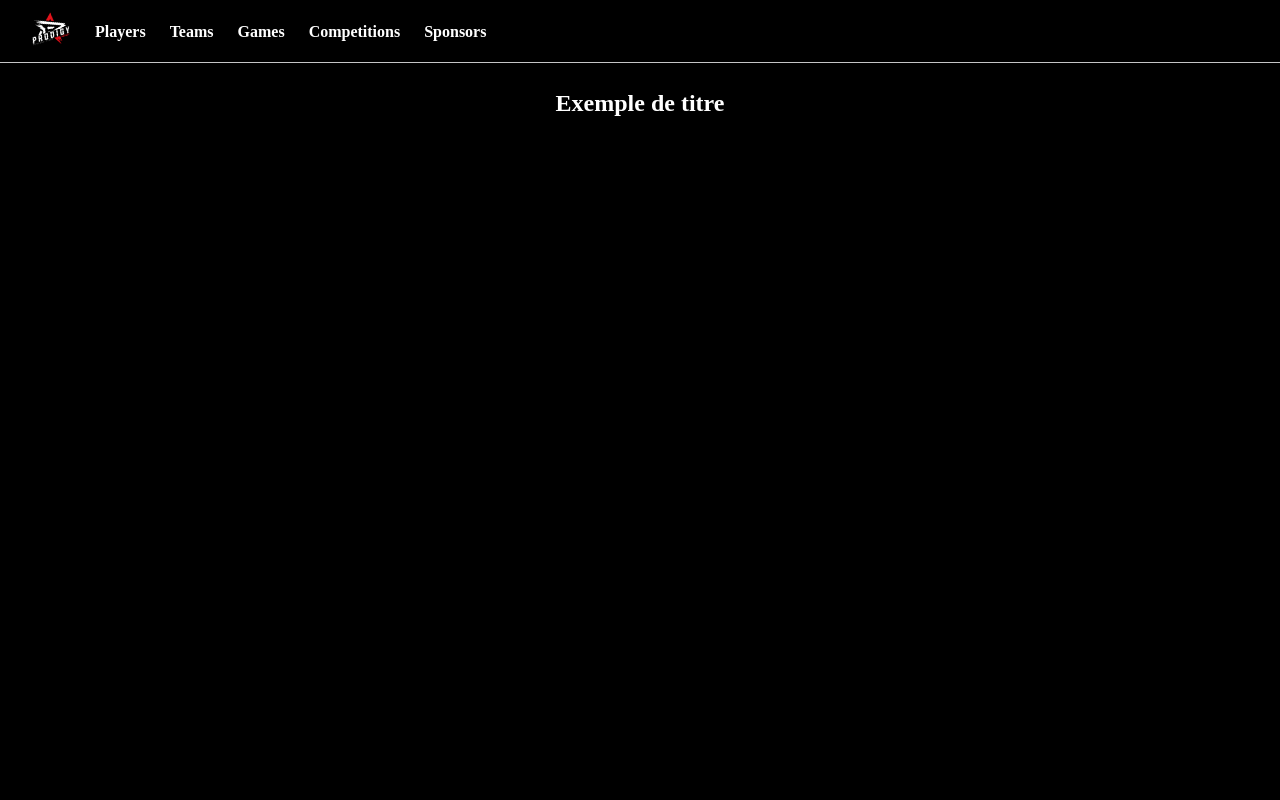
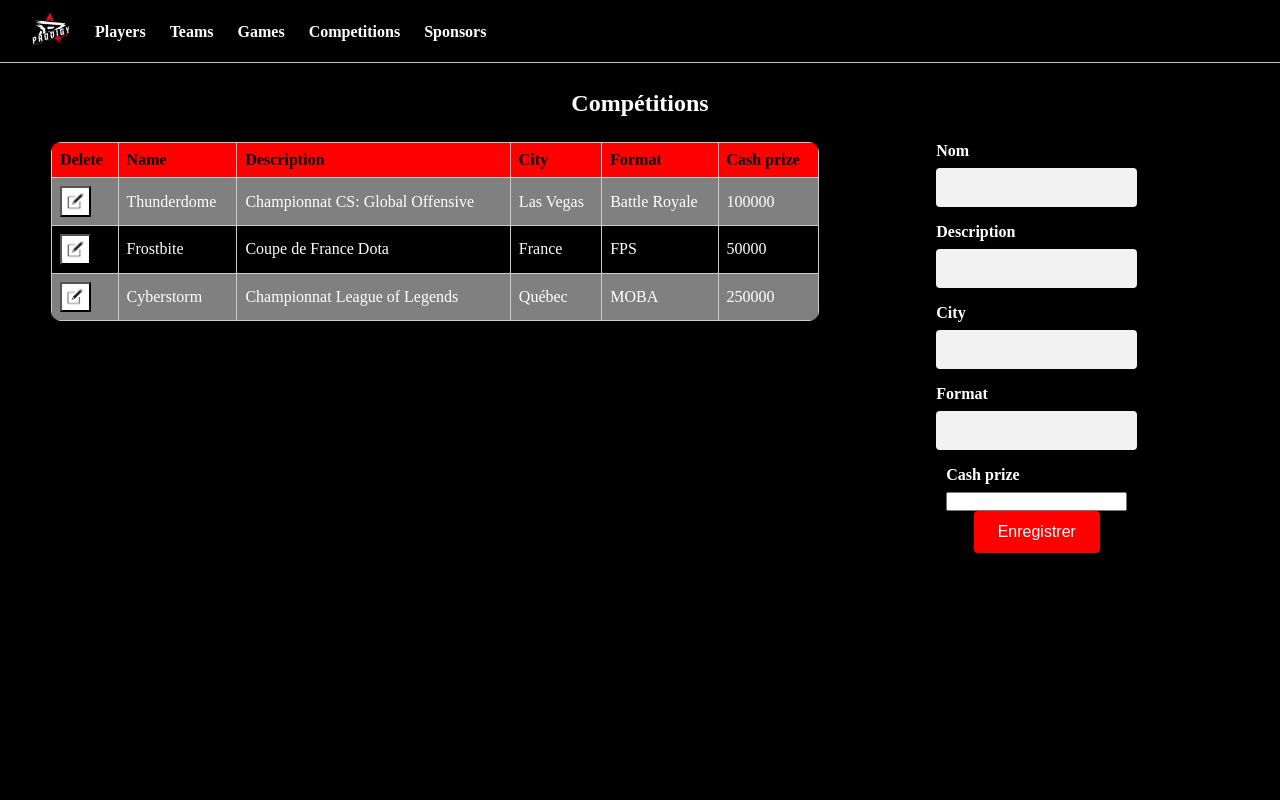
Before and after one commit to Maalxi/brief_7_esport, a PHP site: page /assets/php/Competitions/pageCompetitions.php in a window 1280 px wide. Run offline with PHP 8.4, Linux system fonts and the light colour scheme; data comes from the database, SQL or seed files in the repository.

Commit message:
Mise à jour le 26-04-2023 - update

```diff
--- /dev/null
+++ b/assets/php/Competitions/ManagerCompetitions.php
@@ -0,0 +1,78 @@
+<?php
+
+class Competition {
+    private $name;
+    private $description;
+    private $city;
+    private $format;
+    private $cash_prize;
+
+    public function getName() {
+        return $this->name;
+    }
+
+    public function setName($name) {
+        $this->name = $name;
+    }
+
+    public function getDescription() {
+        return $this->description;
+    }
+
+    public function setDescription($description) {
+        $this->description = $description;
+    }
+    public function getCity() {
+        return $this->city;
+    }
+
+    public function setCity($city) {
+        $this->city = $city;
+    }
+    public function getFormat() {
+        return $this->format;
+    }
+
+    public function setFormat($format) {
+        $this->format = $format;
+    }
+    public function getCash_prize() {
+        return $this->cash_prize;
+    }
+
+    public function setCash_prize($cash_prize) {
+        $this->cash_prize = $cash_prize;
+    }
+}
+
+require ('../DBManager.php');
+
+class ManagerCompetitions extends DBManager {
+  public function getAllCompetitions() {
+    $res = $this->getConnexion()->query('SELECT * FROM competition');
+
+    $competitions = [];
+
+    foreach ($res as $competition) {
+      $newCompetition = new Competition();
+      $newCompetition->setName($competition['name']);
+      $newCompetition->setDescription($competition['description']);
+      $newCompetition->setCity($competition['city']);
+      $newCompetition->setFormat($competition['format']);
+      $newCompetition->setCash_prize($competition['cash_prize']);
+
+      $competitions[] = $newCompetition;
+    }
+    return $competitions;
+  }
+  public function create($competition) {
+    $request = 'INSERT INTO competition (name, description, city, format, cash_prize) VALUE (?,?,?,?,?)';
+    $query = $this->getConnexion()->prepare($request);
+    $query->execute([
+        $competition->getName(), $competition->getDescription(), $competition->getCity(), $competition->getFormat(), $competition->getCash_prize()
+    ]);
+    return true;
+}
+}
+
+?>
--- /dev/null
+++ b/assets/php/Competitions/formCompetitions.php
@@ -0,0 +1,23 @@
+<form action='./pageCompetitions.php' method="POST">
+    <div class="input-container" >
+        <label for="name">Nom</label>
+        <input type="text" name="name" id="name">
+    </div>
+    <div class="input-container" >
+        <label for="description">Description</label>
+        <input type="text" name="description" id="description">
+    </div>
+    <div class="input-container" >
+        <label for="city">City</label>
+        <input type="text" name="city" id="city">
+    </div>
+    <div class="input-container" >
+        <label for="format">Format</label>
+        <input type="text" name="format" id="format">
+    </div>
+    <div class="input-container" >
+        <label for="cash_prize">Cash prize</label>
+        <input type="number" name="cash_prize" id="cash_prize">
+    </div>
+    <input type="submit" value="Enregistrer">
+</form>
--- /dev/null
+++ b/assets/php/Competitions/listCompetitions.php
@@ -0,0 +1,22 @@
+<table>
+  <tr>
+    <td>Delete</td>
+    <td>Name</td>
+    <td>Description</td>
+    <td>City</td>
+    <td>Format</td>
+    <td>Cash prize</td>
+  </tr>
+  <?php
+  foreach ($allCompetitions as $competition) {
+    echo ('<tr>');
+    echo ('<td> <button class="button-delete"></button></td>');
+    echo ('<td>' . $competition->getName() . '</td>');
+    echo ('<td>' . $competition->getDescription() . '</td>');
+    echo ('<td>' . $competition->getCity() . '</td>');
+    echo ('<td>' . $competition->getFormat() . '</td>');
+    echo ('<td>' . $competition->getCash_prize() . '</td>');
+    echo ('</tr>');
+  }
+  ?>
+</table>
--- a/assets/php/Competitions/pageCompetitions.php
+++ b/assets/php/Competitions/pageCompetitions.php
@@ -1,7 +1,19 @@
 <?php
-// require("./ManagerGames.php");
-// $managerGame = new ManagerGames();
-// $allGames = $managerGame->getAll();
+require("./ManagerCompetitions.php");
+$managerCompetition = new ManagerCompetitions();
+$allCompetitions = $managerCompetition->getAllCompetitions();
+
+if (!empty($_POST['name']) && isset($_POST['description']) && isset($_POST['city']) && isset($_POST['format']) && isset($_POST['cash_prize'])) {
+  $newCompetition = new Competition();
+  $newCompetition -> setName($_POST['name']);
+  $newCompetition -> setDescription($_POST['description']);
+  $newCompetition -> setCity($_POST['city']);
+  $newCompetition -> setFormat($_POST['format']);
+  $newCompetition -> setCash_prize($_POST['cash_prize']);
+
+  $managerCompetition->create($newCompetition);
+
+}
 ?>
 
 <!DOCTYPE html>
@@ -20,16 +32,16 @@
   include("../../nav-bar/nav_bar.php");
   ?>
   <section class="container">
-    <h1>Exemple de titre</h1>
+    <h1>Compétitions</h1>
     <div class="display">
       <div class="table-container">
         <?php
-        // include("./listGames.php")
+        include("./listCompetitions.php")
         ?>
       </div>
       <div class="form-container">
         <?php
-        // include("./formGames.php")
+        include("./formCompetitions.php")
         ?>
       </div>
     </div>
--- a/assets/php/Games/ManagerGames.php
+++ b/assets/php/Games/ManagerGames.php
@@ -58,7 +58,7 @@
     }
 
     public function create($game) {
-        $request = 'INSERT INTO game (name, station,format) VALUE (?,?,?)';
+        $request = 'INSERT INTO game (name, station, format) VALUE (?,?,?)';
         $query = $this->getConnexion()->prepare($request);
         $query->execute([
             $game->getName(), $game->getStation(), $game->getFormat()
```
